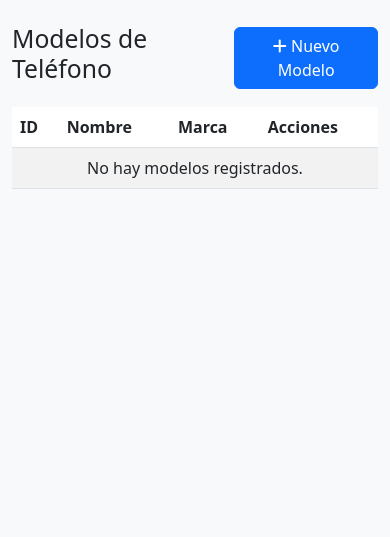
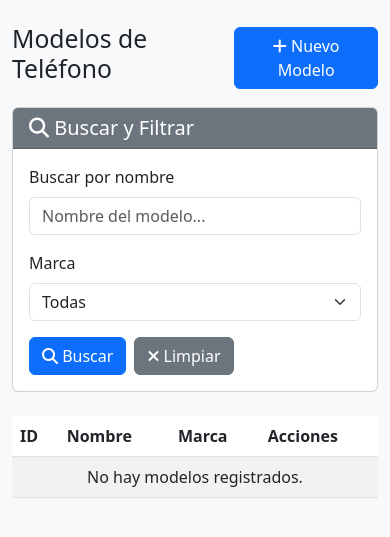
Before and after one commit to ITZ-NANO21-MC/Sistema-de-inventario, a Flask app: page /modelos/ in a window 390 px wide. Shown: the part 56-593 px from the top of the page. Run offline with Flask 3, Linux system fonts and the light colour scheme.

Commit message:
Implement brand filtering for products (screens) and search/brand filters for phone models

```diff
--- a/app/controllers/producto.py
+++ b/app/controllers/producto.py
@@ -24,7 +24,7 @@ class ProductoController:
         return Producto.query.options(joinedload(Producto.modelos_compatibles)).order_by(Producto.nombre).all()
 
     @staticmethod
-    def obtener_con_filtros(busqueda=None, categoria=None, precio_min=None, precio_max=None,
+    def obtener_con_filtros(busqueda=None, categoria=None, marca=None, precio_min=None, precio_max=None,
                             precio_min_usd=None, precio_max_usd=None,
                             proveedor=None, stock_bajo=None, stock_minimo=None, stock_maximo=None) -> List[Producto]:
         query = Producto.query.options(joinedload(Producto.modelos_compatibles))
@@ -36,6 +36,10 @@ class ProductoController:
         # Filtro por categoría
         if categoria:
             query = query.filter(Producto.categoria == categoria)
+
+        # Filtro por marca
+        if marca:
+            query = query.filter(Producto.marca == marca)
 
         # Filtro por precio mayor (Bs)
         if precio_min is not None:
--- a/app/templates/modelo/listar.html
+++ b/app/templates/modelo/listar.html
@@ -6,6 +6,41 @@
     <a href="{{ url_for('modelo.crear') }}" class="btn btn-primary">
         <i class="fas fa-plus"></i> Nuevo Modelo
     </a>
+</div>
+
+<div class="card mb-4">
+    <div class="card-header bg-secondary text-white">
+        <h5 class="mb-0"><i class="fas fa-search"></i> Buscar y Filtrar</h5>
+    </div>
+    <div class="card-body">
+        <form method="GET" action="{{ url_for('modelo.listar') }}" class="row g-3">
+            <div class="col-md-5">
+                <label class="form-label">Buscar por nombre</label>
+                <input type="text" class="form-control" name="busqueda"
+                       value="{{ request.args.get('busqueda', '') }}"
+                       placeholder="Nombre del modelo...">
+            </div>
+            <div class="col-md-4">
+                <label class="form-label">Marca</label>
+                <select class="form-select" name="marca">
+                    <option value="">Todas</option>
+                    {% for m in marcas %}
+                    <option value="{{ m }}" {% if request.args.get('marca') == m %}selected{% endif %}>
+                        {{ m }}
+                    </option>
+                    {% endfor %}
+                </select>
+            </div>
+            <div class="col-md-3 d-flex align-items-end">
+                <button type="submit" class="btn btn-primary me-2">
+                    <i class="fas fa-search"></i> Buscar
+                </button>
+                <a href="{{ url_for('modelo.listar') }}" class="btn btn-secondary">
+                    <i class="fas fa-times"></i> Limpiar
+                </a>
+            </div>
+        </form>
+    </div>
 </div>
 
 <div class="table-responsive">
--- a/app/views/modelo_routes.py
+++ b/app/views/modelo_routes.py
@@ -7,8 +7,25 @@ modelo_bp = Blueprint('modelo', __name__, template_folder='../templates/modelo')
 
 @modelo_bp.route('/')
 def listar():
-    modelos = ModeloTelefono.query.order_by(ModeloTelefono.nombre).all()
-    return render_template('modelo/listar.html', modelos=modelos)
+    busqueda = request.args.get('busqueda', '').strip()
+    marca = request.args.get('marca', '').strip()
+
+    query = ModeloTelefono.query
+
+    if busqueda:
+        query = query.filter(ModeloTelefono.nombre.ilike(f'%{busqueda}%'))
+    if marca:
+        query = query.filter(ModeloTelefono.marca == marca)
+
+    modelos = query.order_by(ModeloTelefono.nombre).all()
+
+    # Obtener marcas únicas para el filtro dinámico
+    marcas = db.session.query(ModeloTelefono.marca).filter(
+        ModeloTelefono.marca.isnot(None), ModeloTelefono.marca != ''
+    ).distinct().order_by(ModeloTelefono.marca).all()
+    marcas = [m[0] for m in marcas]
+
+    return render_template('modelo/listar.html', modelos=modelos, marcas=marcas)
 
 
 @modelo_bp.route('/crear', methods=['GET', 'POST'])
```
Also changed, not shown: app/templates/producto/listar.html (+29 -1 lines), app/views/producto_routes.py (+10 -2 lines).
